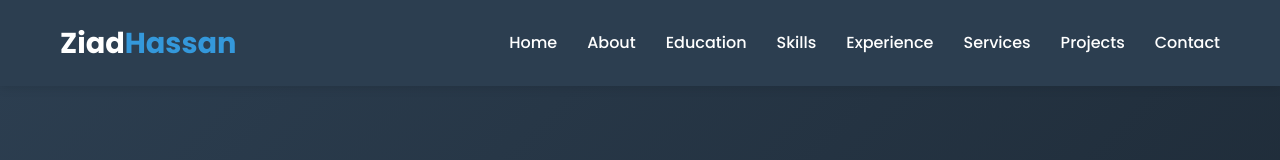
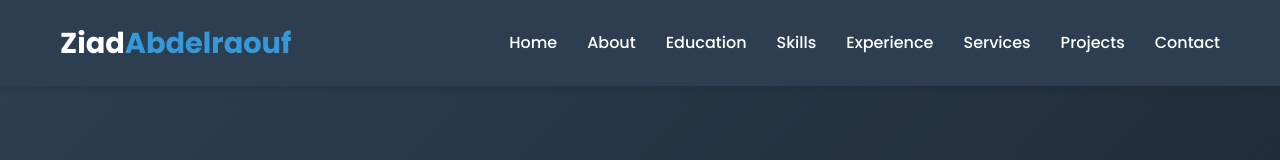
Before and after one commit to Ziadabdelraouf/Portfolio, a plain HTML site: page index.html in a window 1280 px wide. Shown: the top 160 px of the page. Drawn offline with Linux system fonts and the light colour scheme.

Commit message:
Update logo name from 'Hassan' to 'Abdelraouf'

```diff
--- a/index.html
+++ b/index.html
@@ -816,7 +816,7 @@
         <header id="header">
             <div class="container">
                 <nav>
-                    <div class="logo">Ziad<span>Hassan</span></div>
+                    <div class="logo">Ziad<span>Abdelraouf</span></div>
                     <ul class="nav-links">
                         <li><a href="#home">Home</a></li>
                         <li><a href="#about">About</a></li>
```
